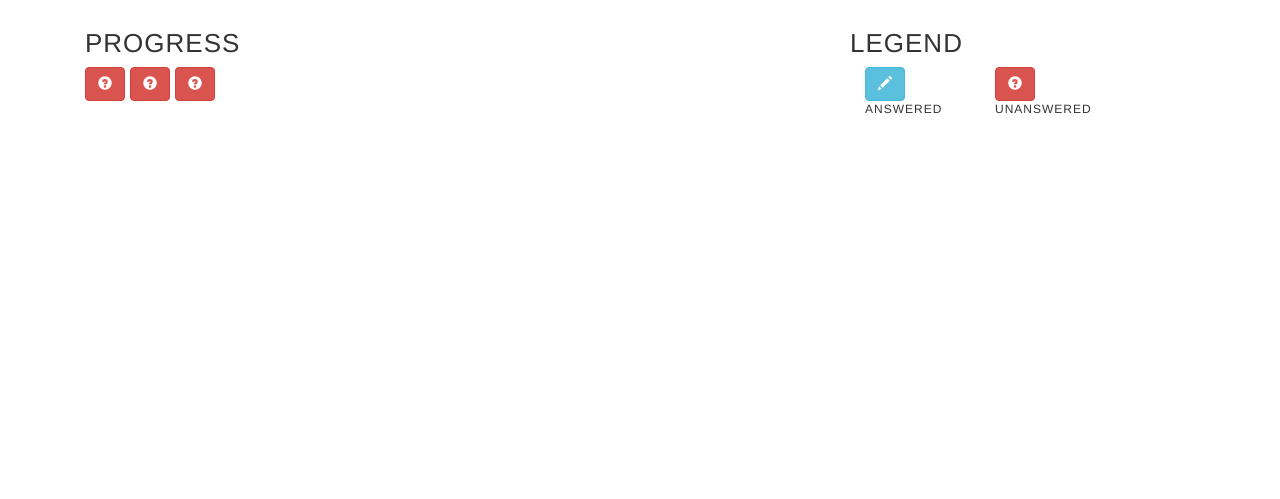
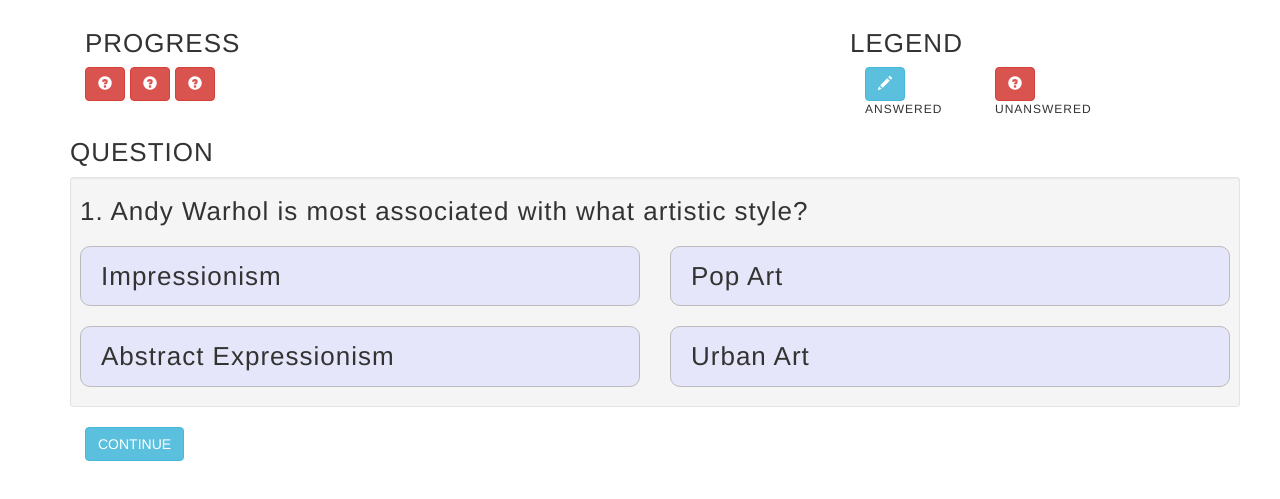
Before and after one commit to ddregalo/Art-Quiz-Angular, a website: page index.html in a window 1280 px wide. Both pictures are taken after typing "Sample" into the empty fields and a click on the button "START QUIZ". Shown: the part 221-720 px from the top of the page. Drawn offline with nearby package versions, Linux system fonts and the light colour scheme.

Commit message:
Implement questions with basic formatting

```diff
--- a/css/style.css
+++ b/css/style.css
@@ -32,3 +32,16 @@
 .well-image {
   width: 100%;
 }
+
+.answer {
+  padding: 15px 20px;
+  border-radius: 10px;
+  border: 1px solid #bbb;
+  background-color: lavender;
+}
+
+.answer:hover {
+  cursor: pointer;
+  background-color: purple;
+  color: white;
+}
--- a/index.html
+++ b/index.html
@@ -125,6 +125,26 @@
             </div>
           </div>
         </div>
+        <div class="row">
+          <h4 style="text-align:left;">QUESTION</h4>
+          <div class="well well-sm">
+            <h4>{{quiz.activeQuestion + 1
+              + ". "
+              + quiz.dataService.quizQuestions[quiz.activeQuestion].text}}
+            </h4>
+            <div class="row">
+              <div class="col-sm-6" ng-repeat="answer in quiz.dataService.quizQuestions[quiz.activeQuestion].possibilities">
+                <h4 class="answer">
+                  {{answer.answer}}
+                </h4>
+              </div>
+            </div>
+          </div>
+        </div>
+        <button class="btn btn-info"
+          ng-click="quiz.questionAnswered()">
+          CONTINUE
+        </button>
       </div>
     </div>
   </body>
--- a/javascripts/controllers/quiz.js
+++ b/javascripts/controllers/quiz.js
@@ -9,5 +9,12 @@
       var self = this;
       self.quizMetrics = quizMetrics;
       self.dataService = DataService;
+      self.activeQuestion = 0;
+      self.questionAnswered = questionAnswered;
+
+      function questionAnswered() {
+
+      }
     }
+
 })();
```
